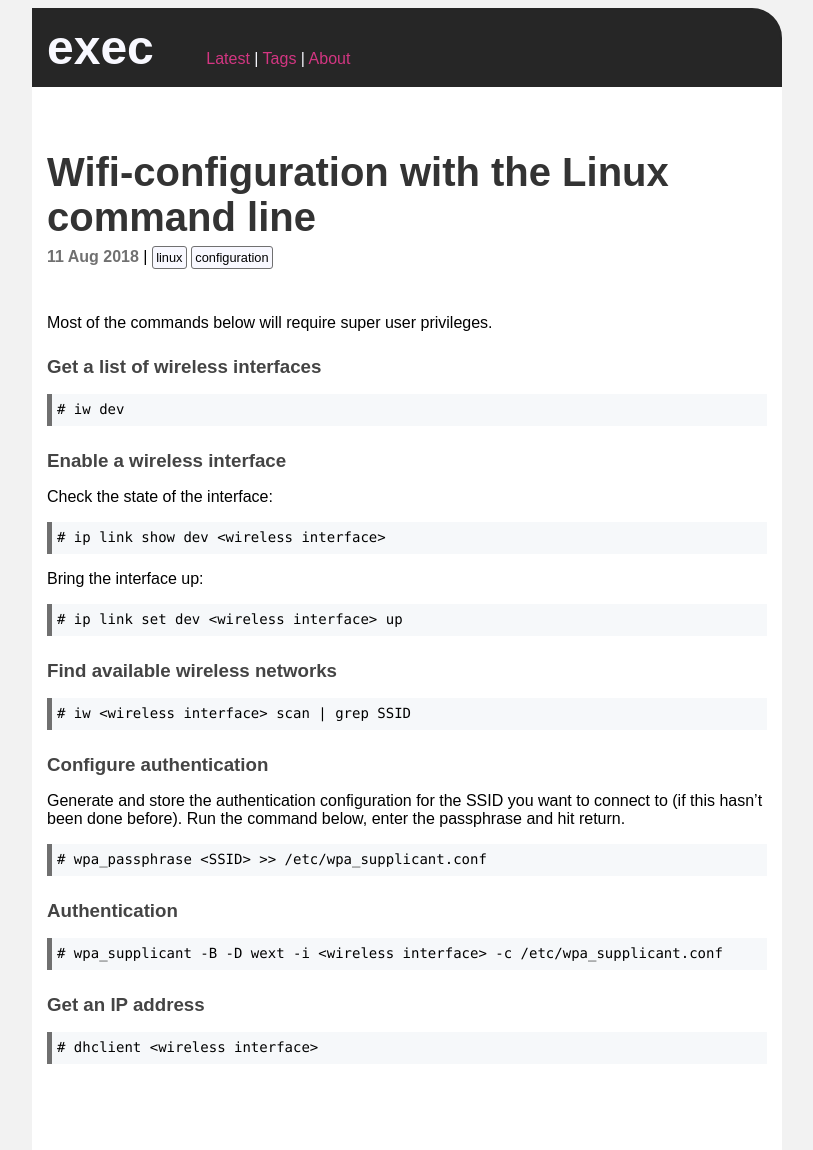
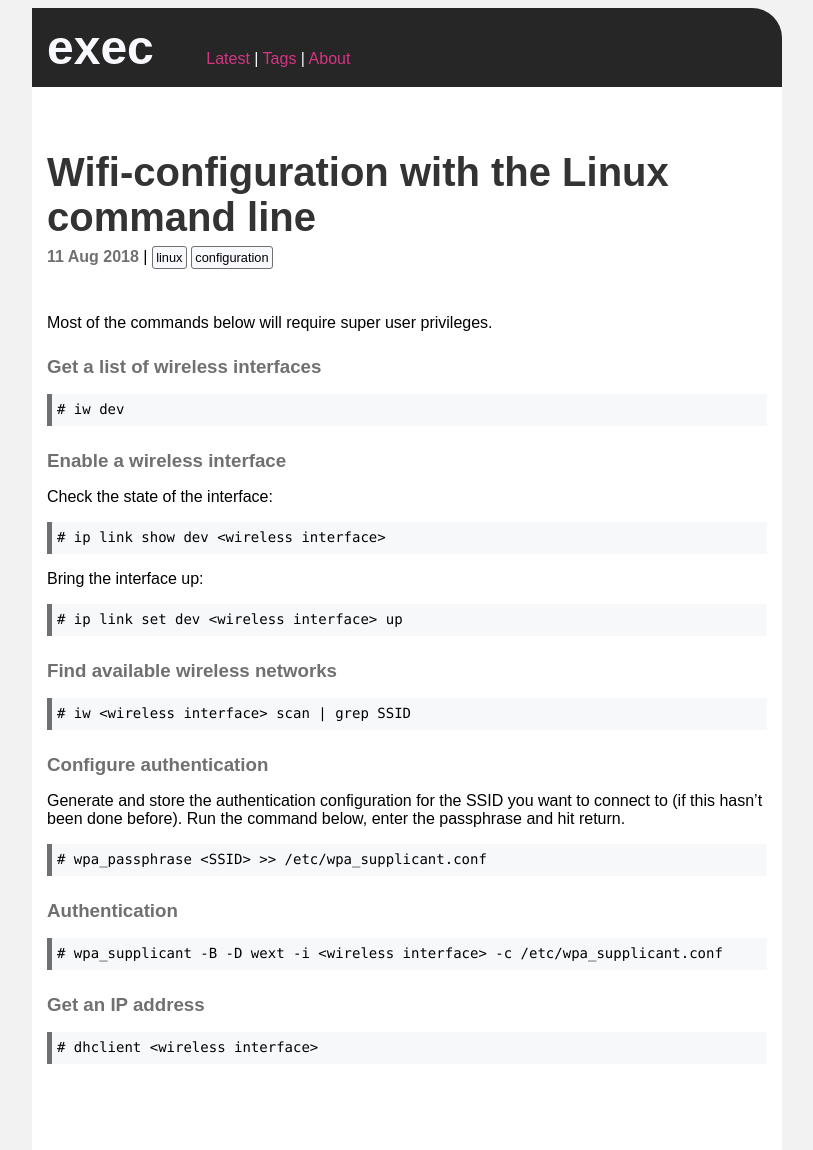
Before and after one commit to execas/execas.github.io, a Jekyll site: the page built from _posts/2018-08-11-wifi-configuration-with-the-linux-command-line.md, in a window 1280 px wide. Shown: the whole page, without its empty margins (233-1046 px from the left). Built offline with Jekyll 4.4.1, drawn with Linux system fonts in a browser that asks for light colours.

Commit message:
Update execas.css

```diff
--- a/css/execas.css
+++ b/css/execas.css
@@ -215,7 +215,7 @@ END: postinfo
 }
 
 .post h3 {
-     color: #444444;
+     color: #707070;
      margin-top:1.5rem;
      margin-bottom:0rem;
 
```
